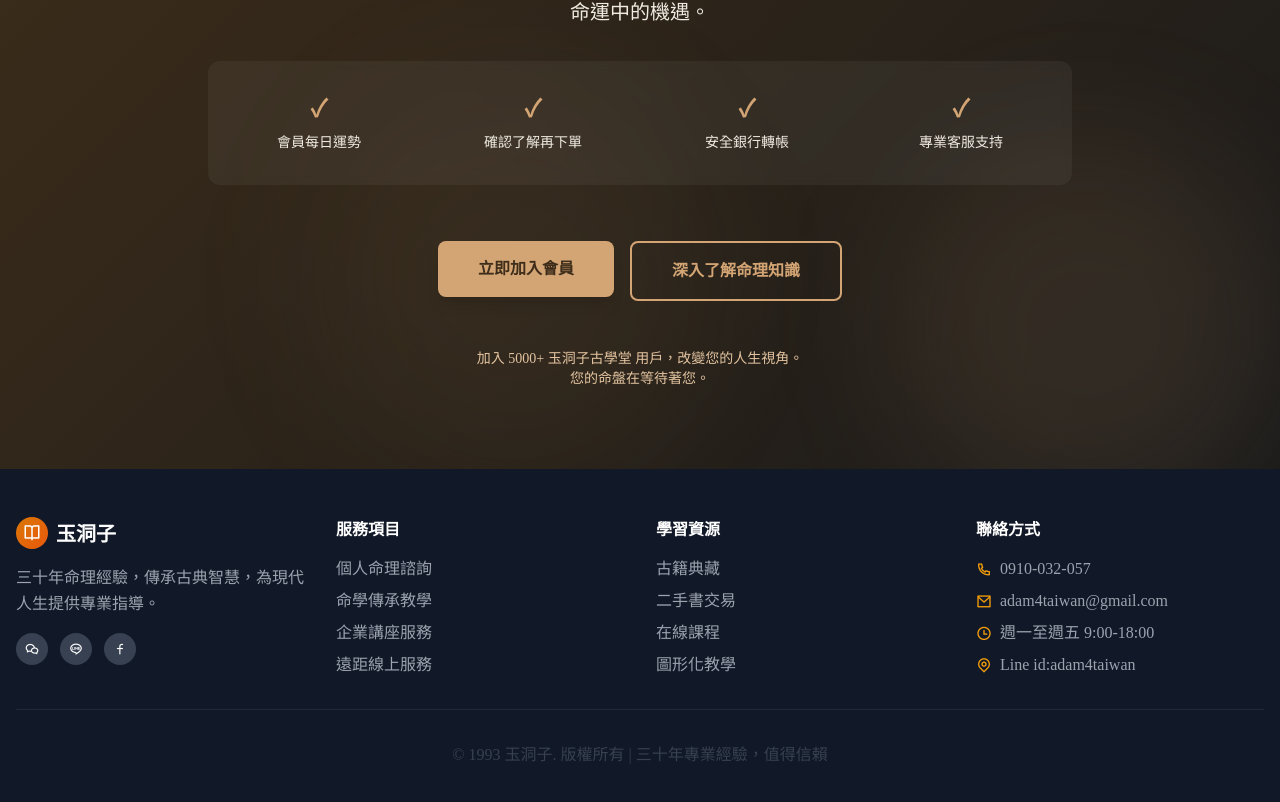
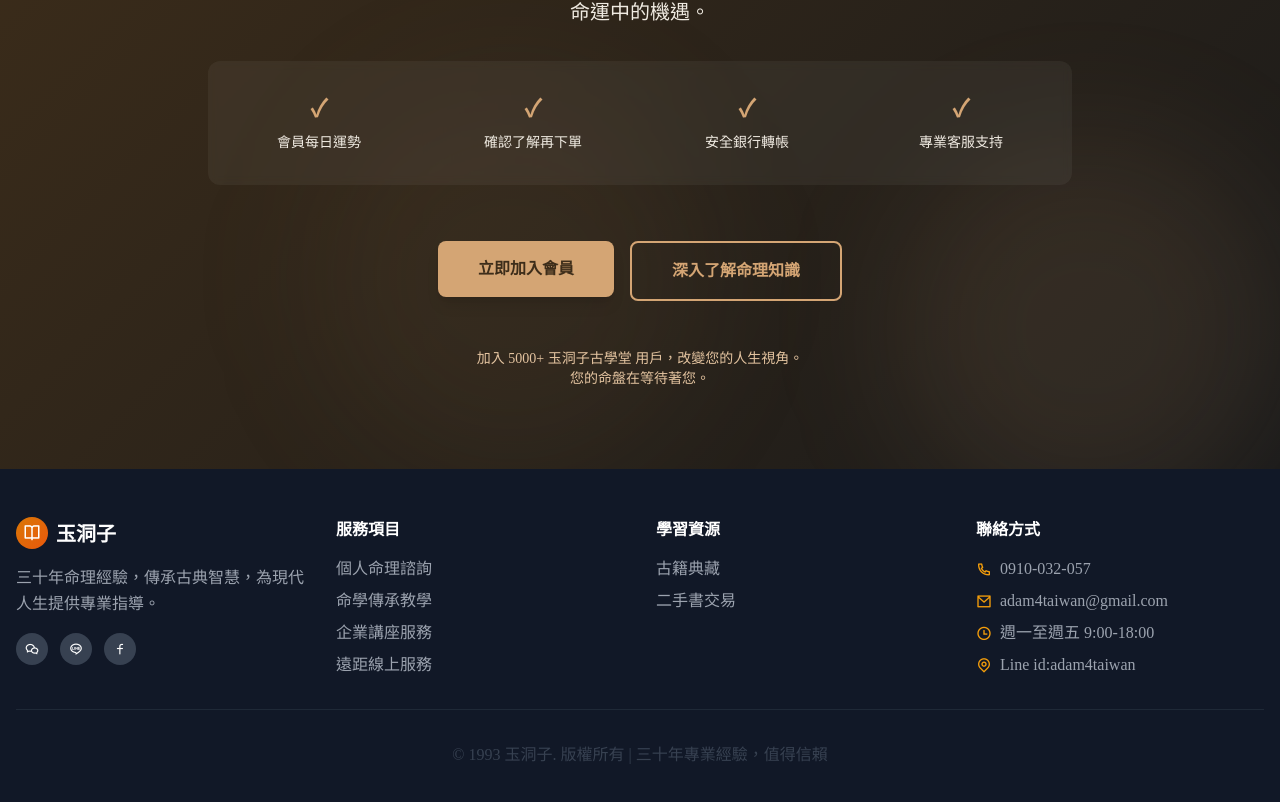
Before and after one commit to adam4taiwan/MyWeb, a Next.js app: page / in a window 1280 px wide. Shown: the part 5040-5842 px from the top of the page. Built offline with nearby package versions, Linux system fonts and the light colour scheme; no server answers.

Commit message:
fix: remove 在線課程 and 圖形化教學 from footer learning resources
Co-Authored-By: Claude Sonnet 4.6 <noreply@anthropic.com>

```diff
--- a/components/Footer.tsx
+++ b/components/Footer.tsx
@@ -78,8 +78,6 @@ export default function Footer() {
             <ul className="space-y-2 text-gray-400">
               <li><Link href="/books" className="hover:text-white transition-colors cursor-pointer">古籍典藏</Link></li>
               <li><Link href="/bookstore" className="hover:text-white transition-colors cursor-pointer">二手書交易</Link></li>
-              <li><Link href="/heritage" className="hover:text-white transition-colors cursor-pointer">在線課程</Link></li>
-              <li><Link href="/heritage" className="hover:text-white transition-colors cursor-pointer">圖形化教學</Link></li>
             </ul>
           </div>
 
```
